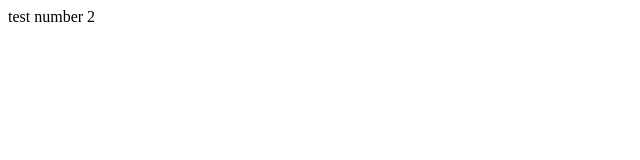
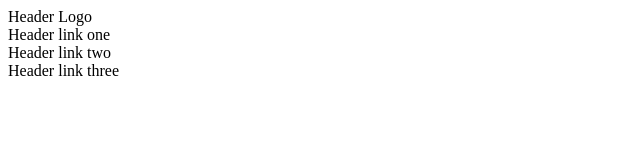
Before and after one commit to Jbqze/landing-page, a plain HTML site: page index.html in a window 1280 px wide. Shown: the whole page, without its empty margins (0-640 px from the left). Drawn offline with Linux system fonts and the light colour scheme.

Commit message:
adding the header

```diff
--- a/index.html
+++ b/index.html
@@ -6,10 +6,24 @@
     <meta name="viewport" content="width=device-width, initial-scale=1.0">
     <title>Document</title>
 </head>
+
 <body>
 
-test number 2
+<div class="Header">
+<div>Header Logo</div>
+<div class="links">
+<div>Header link one</div>
+<div>Header link two</div>
+<div>Header link three</div>
+</div>
+</div>
+
+
+
+
 
 
 </body>
+
+
 </html>
```
